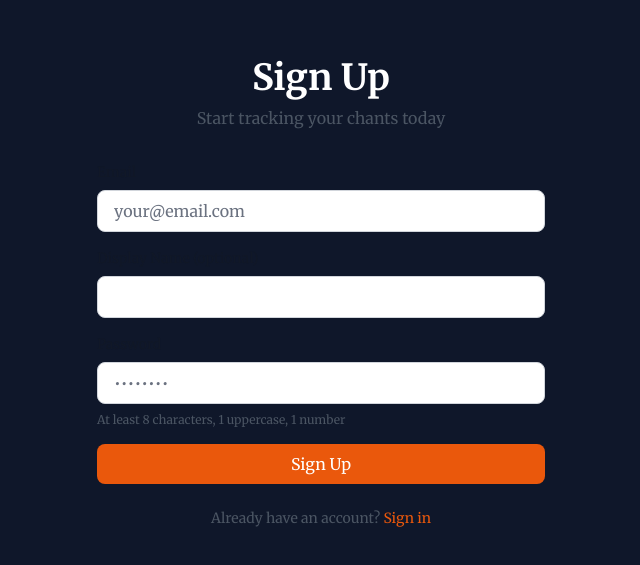
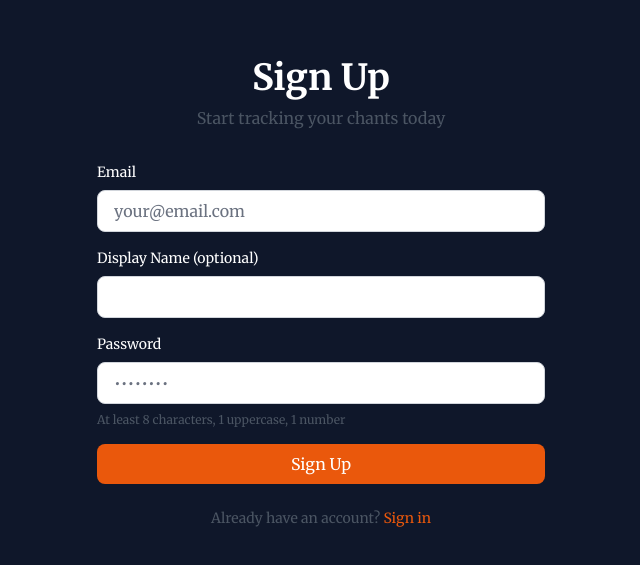
Before and after one commit to siddharthasharma9537/chanttracker, a Next.js app in the folder apps/web/: page /auth/signup in a window 1280 px wide. Shown: the part 107-672 px from the top of the page, without its empty margins (319-959 px from the left). Built offline with nearby package versions, Linux system fonts and the light colour scheme; no server answers; a web font is replaced by a local one.

Commit message:
Fix: Change form labels to white text for visibility on dark background
Labels in SignInForm and SignUpForm were using text-gray-900 (dark) which
was invisible on the dark slate-900 background. Changed all labels to
text-white with inline color:#ffffff to ensure visibility.

```diff
--- a/apps/web/src/components/auth/SignInForm.tsx
+++ b/apps/web/src/components/auth/SignInForm.tsx
@@ -46,7 +46,7 @@ export function SignInForm() {
   return (
     <form onSubmit={handleSubmit(onSubmit)} className="space-y-4">
       <div>
-        <label htmlFor="email" className="block text-sm font-medium mb-2 text-gray-900" style={{ color: '#111827' }}>
+        <label htmlFor="email" className="block text-sm font-medium mb-2 text-white" style={{ color: '#ffffff' }}>
           Email
         </label>
         <input
@@ -64,7 +64,7 @@ export function SignInForm() {
       </div>
 
       <div>
-        <label htmlFor="password" className="block text-sm font-medium mb-2 text-gray-900" style={{ color: '#111827' }}>
+        <label htmlFor="password" className="block text-sm font-medium mb-2 text-white" style={{ color: '#ffffff' }}>
           Password
         </label>
         <input
--- a/apps/web/src/components/auth/SignUpForm.tsx
+++ b/apps/web/src/components/auth/SignUpForm.tsx
@@ -51,7 +51,7 @@ export function SignUpForm() {
   return (
     <form onSubmit={handleSubmit(onSubmit)} className="space-y-4">
       <div>
-        <label htmlFor="email" className="block text-sm font-medium mb-2 text-gray-900" style={{ color: '#111827' }}>
+        <label htmlFor="email" className="block text-sm font-medium mb-2 text-white" style={{ color: '#ffffff' }}>
           Email
         </label>
         <input
@@ -69,7 +69,7 @@ export function SignUpForm() {
       </div>
 
       <div>
-        <label htmlFor="displayName" className="block text-sm font-medium mb-2 text-gray-900" style={{ color: '#111827' }}>
+        <label htmlFor="displayName" className="block text-sm font-medium mb-2 text-white" style={{ color: '#ffffff' }}>
           Display Name (optional)
         </label>
         <input
@@ -82,7 +82,7 @@ export function SignUpForm() {
       </div>
 
       <div>
-        <label htmlFor="password" className="block text-sm font-medium mb-2 text-gray-900" style={{ color: '#111827' }}>
+        <label htmlFor="password" className="block text-sm font-medium mb-2 text-white" style={{ color: '#ffffff' }}>
           Password
         </label>
         <input
```
